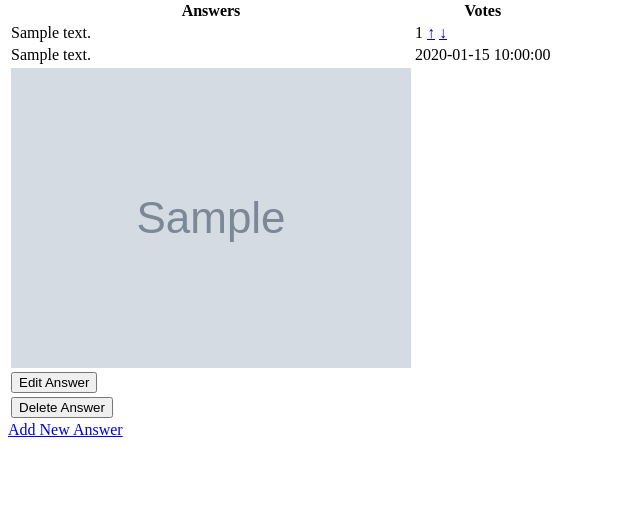
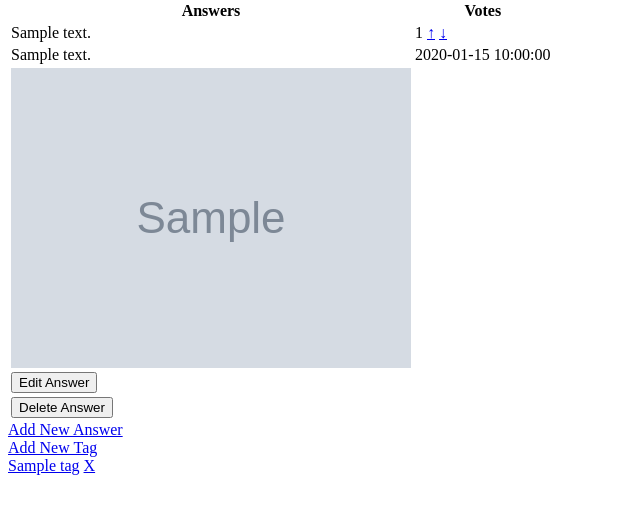
Before and after one commit to CodecoolGlobal/ask-mate-3-python-oliviakovacs, a Flask app: template templates/question_by_id.html in a window 1280 px wide. Shown: the part 292-800 px from the top of the page, without its empty margins (0-640 px from the left). Run offline with Flask 2, Linux system fonts and the light colour scheme; the template is opened without the code that fills it: most values are stand-ins (such as "Sample title", 1, 10 or a date in 2020); grey boxes marked "Sample" are stand-in pictures.

Commit message:
This commit will make worke the tagging and , delete tags tasks.

```diff
--- a/server.py
+++ b/server.py
@@ -44,7 +44,8 @@ def display_question(id):
     answers = data_manager.get_answers_by_question_id(id)
     question_comments = data_manager.get_question_comment_by_question_id(id)
     answers_comments = data_manager.get_answer_comment_by_question_id(id)
-    return render_template("question_by_id.html", question=question, answers=answers, cquestion_comments=question_comments, answers_comments=answers_comments, id=id)
+    tags = data_manager.tags_by_question_id(id)
+    return render_template("question_by_id.html", question=question, answers=answers, cquestion_comments=question_comments, answers_comments=answers_comments, id=id, tags=tags)
 
 
 @app.route("/add-question", methods=["POST", "GET"])
@@ -179,6 +180,42 @@ def giv_pics_to_answer(link):
     return render_template('ask_mate_1/list.html', questions=default_sort_data)
 
 
+@app.route('/question/<question_id>/new-tag', methods=["POST", "GET"])
+def give_tag(question_id):
+    if request.method == "POST":
+        tag_name = request.form.get("new_tag")
+        tag_exist= data_manager.select_tag_id_by_tag_name(tag_name)
+        if not tag_exist:
+            tag_id = data_manager.make_new_tag(tag_name)
+            data = [question_id, tag_id['id']]
+            data_manager.pairing_tag_with_question(data)
+            return redirect(url_for("display_question", id=question_id))
+        tag_in_question = data_manager.tag_in_question_or_not(tag_exist["id"], question_id)
+        if not tag_in_question:
+            data = [question_id, tag_exist["id"]]
+            data_manager.pairing_tag_with_question(data)
+        return redirect(url_for("display_question", id=question_id))
+    else:
+        tags_for_listing = data_manager.all_tag()
+        return render_template("adding_tag.html", question_id=question_id, tags=tags_for_listing)
+
+@app.route('/question/<question_id>/select-tag')
+def give_tag_with_select(question_id):
+    tag_name=request.args['tag_name']
+    tag_id = data_manager.select_tag_id_by_tag_name(tag_name)
+    exist_in_question = data_manager.tag_in_question_or_not(tag_id["id"], question_id)
+    if not exist_in_question:
+        data = [question_id, tag_id["id"]]
+        data_manager.pairing_tag_with_question(data)
+    return redirect(url_for("display_question", id=question_id))
+
+
+@app.route('/question/<question_id>/tag/<tag_id>/delete')
+def delete_tag_from_question(question_id, tag_id):
+    data_manager.delete_tag_from_question(question_id, tag_id)
+    return redirect(url_for("display_question", id=question_id))
+
+
 if __name__ == "__main__":
     app.run(
         host='0.0.0.0',
--- a/templates/question_by_id.html
+++ b/templates/question_by_id.html
@@ -66,4 +66,9 @@
     </table>
     </div>
     <div> <a href="/question/{{ id }}/new-answer">Add New Answer</a></div>
+    <div> <a href="/question/{{ id }}/new-tag">Add New Tag</a></div>
+    {% for tag in tags %}
+        <a href="url">{{ tag.name }}</a>
+        <a href="/question/{{ id }}/tag/{{ tag.id }}/delete">X</a>
+    {% endfor %}
 {% endblock %}
```
Also changed, not shown: data_manager.py (+71 -0 lines), templates/adding_tag.html (added, +19 -0 lines).
